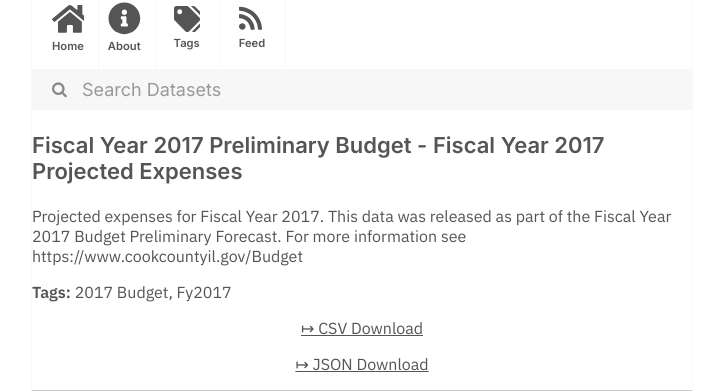
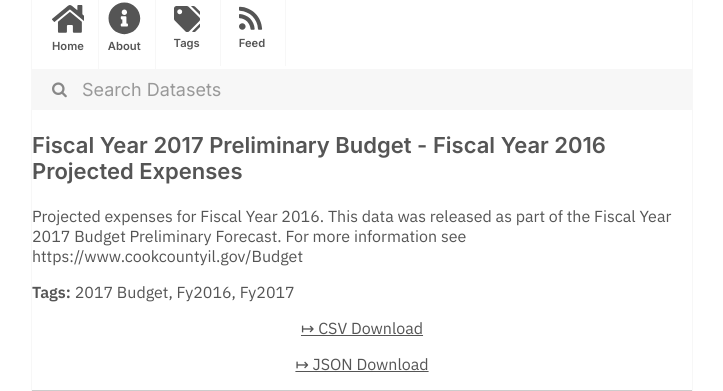
Before and after one commit to dayda-entities/cook-county-of-illinois, a Jekyll site: the page built from _posts/2020-11-10-fiscal-year-2017-preliminary-b.md, in a window 1280 px wide. Shown: the part 216-607 px from the top of the page, without its empty margins (278-1001 px from the left). Built offline with Jekyll 4.4.1, drawn with Linux system fonts in a browser that asks for light colours.

Commit message:
Publish Data

```diff
--- a/_posts/2020-11-10-fiscal-year-2017-preliminary-b.md
+++ b/_posts/2020-11-10-fiscal-year-2017-preliminary-b.md
@@ -1,19 +1,20 @@
 ---
-title: Fiscal Year 2017 Preliminary Budget - Fiscal Year 2017 Projected Expenses
-created: '2020-11-10T16:57:52.255770'
-modified: '2020-11-10T16:57:52.255784'
+title: Fiscal Year 2017 Preliminary Budget - Fiscal Year 2016 Projected Expenses
+created: '2020-11-10T16:57:25.295975'
+modified: '2020-11-10T16:57:25.295982'
 state: active
 type: dataset
 tags:
   - 2017 Budget
+  - Fy2016
   - Fy2017
 groups:
   - Local Government
 csv_url: >-
-  https://datacatalog.cookcountyil.gov/api/views/vahr-6ny2/rows.csv?accessType=DOWNLOAD
+  https://datacatalog.cookcountyil.gov/api/views/cwwi-9unb/rows.csv?accessType=DOWNLOAD
 json_url: >-
-  https://datacatalog.cookcountyil.gov/api/views/vahr-6ny2/rows.json?accessType=DOWNLOAD
+  https://datacatalog.cookcountyil.gov/api/views/cwwi-9unb/rows.json?accessType=DOWNLOAD
 layout: post
 
 ---
-Projected expenses for Fiscal Year 2017. This data was released as part of the Fiscal Year 2017 Budget Preliminary Forecast. For more information see https://www.cookcountyil.gov/Budget
+Projected expenses for Fiscal Year 2016. This data was released as part of the Fiscal Year 2017 Budget Preliminary Forecast. For more information see https://www.cookcountyil.gov/Budget
```
